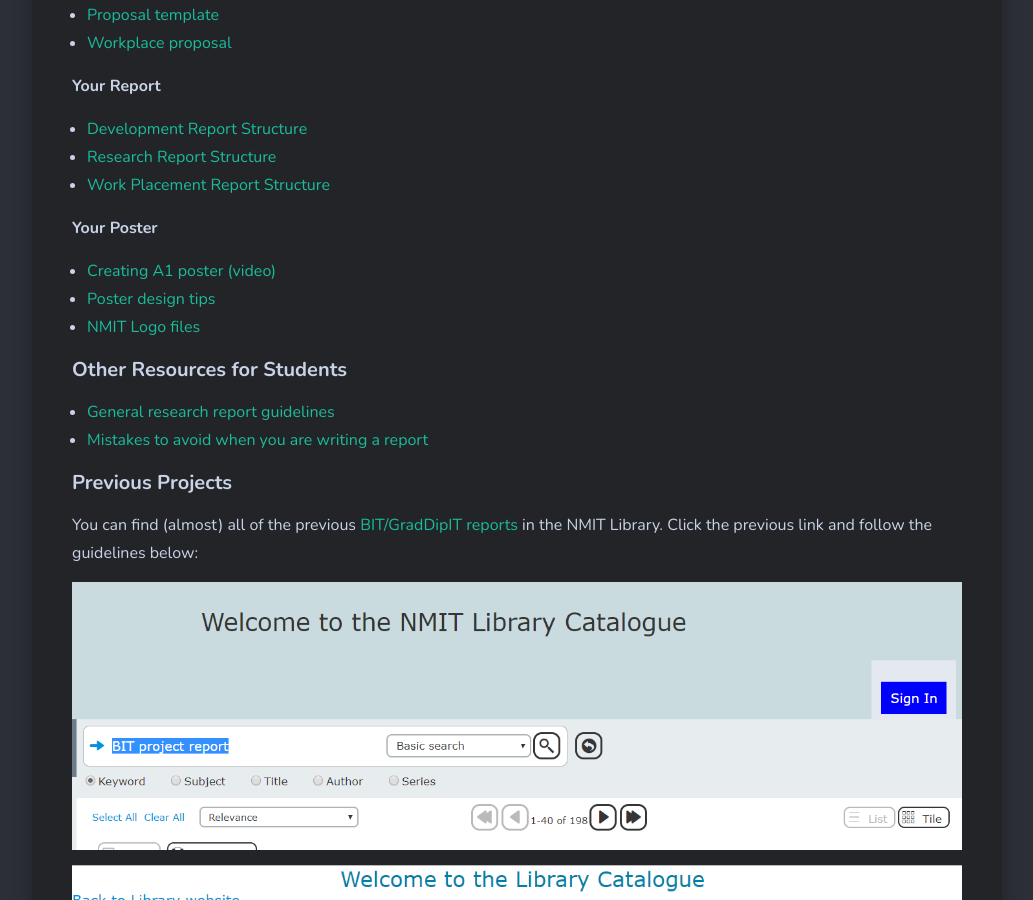
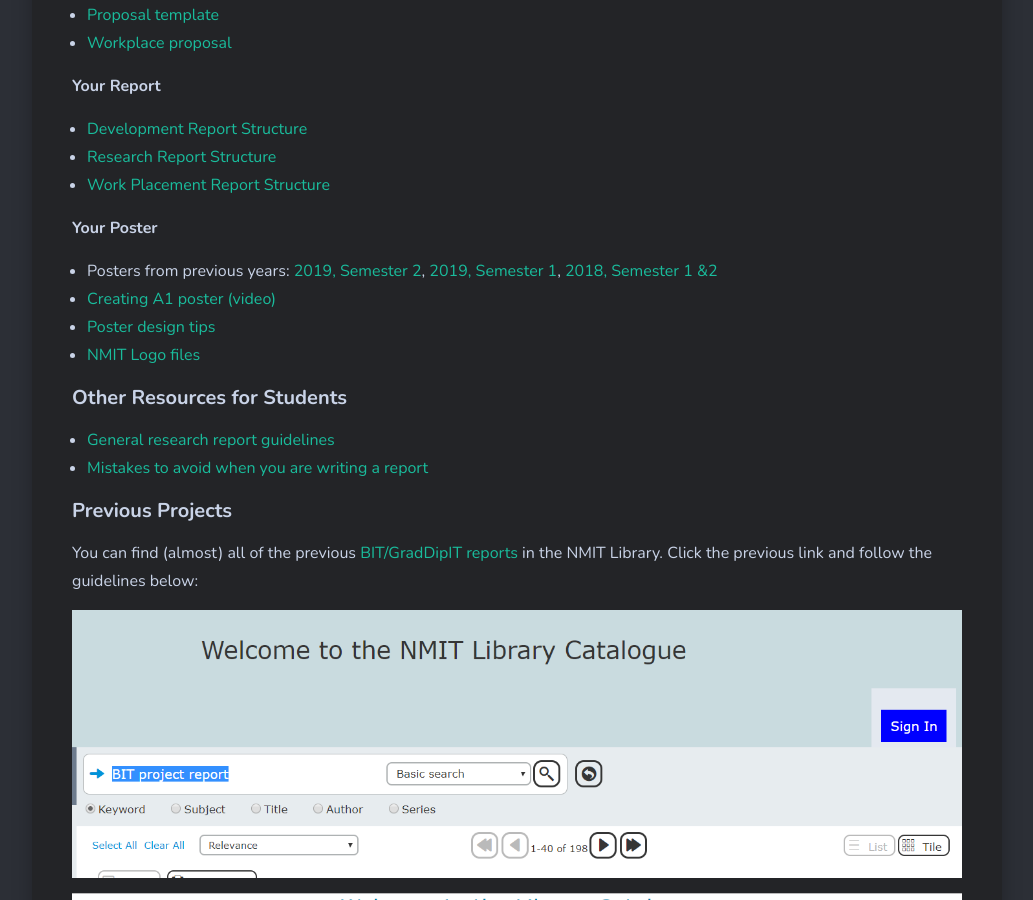
Before and after one commit to larsoliverdam/nmit, a Jekyll site: the page built from _pages/PRJ70x.md, in a window 1280 px wide and 900 px high, scrolled down 1180 px. Shown: the whole window, without its empty margins (123-1156 px from the left). Built offline with Jekyll 4.4.1, drawn with Linux system fonts in a browser that asks for light colours; nearby versions of some CDN libraries; comment, search, counter and statistics services are not loaded.

Commit message:
poster links into PRJ70x

```diff
--- a/_pages/PRJ70x.md
+++ b/_pages/PRJ70x.md
@@ -27,6 +27,7 @@
 
 **Your Poster**
 
+* Posters from previous years: [2019, Semester 2](https://prj701.wordpress.com/previous-projects/2019-semester-2/), [2019, Semester 1](https://prj701.wordpress.com/previous-projects/2019-semester-1/), [2018, Semester 1 &2](https://prj701.wordpress.com/previous-projects/previous-projects-2018/)
 * [Creating A1 poster (video)](https://youtu.be/c1iEaTJ3czk)
 * [Poster design tips](http://lti.lse.ac.uk/poster-design-tips-2/)
 * [NMIT Logo files](https://ecampus.nmit.ac.nz/moodle/mod/resource/view.php?id=625225)
```
